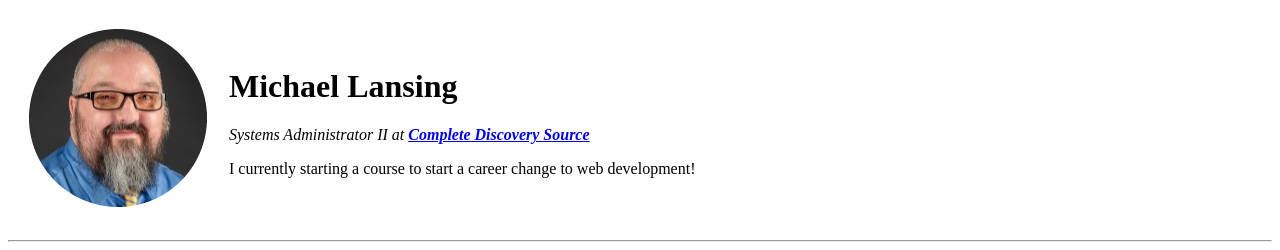
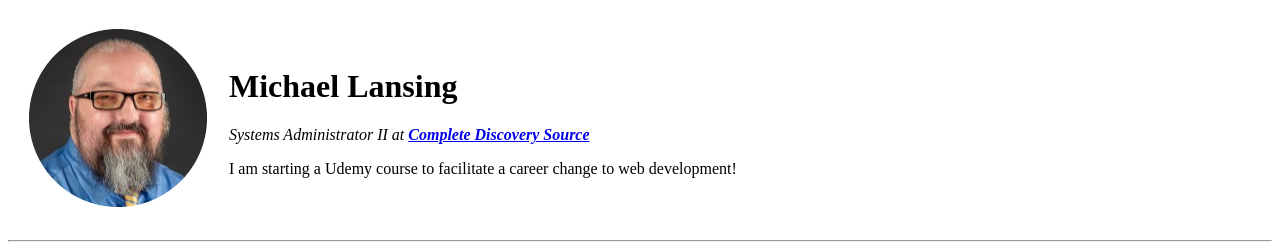
Before and after one commit to mlansingDev/cv, a plain HTML site: page index.html in a window 1280 px wide. Shown: the top 250 px of the page. Drawn offline with Linux system fonts and the light colour scheme.

Commit message:
Update index.html
Updated text about me

```diff
--- a/index.html
+++ b/index.html
@@ -13,7 +13,7 @@
       <td>
         <h1>Michael Lansing</h1>
         <p><em>Systems Administrator II at <strong><a href="https://cdslegal.com/" target="_blank" rel="noopener noreferrer">Complete Discovery Source</a></strong></em></p>
-        <p>I currently starting a course to start a career change to web development!</p>
+        <p>I am starting a Udemy course to facilitate a career change to web development!</p>
       </td>
     </tr>
   </table>
```
